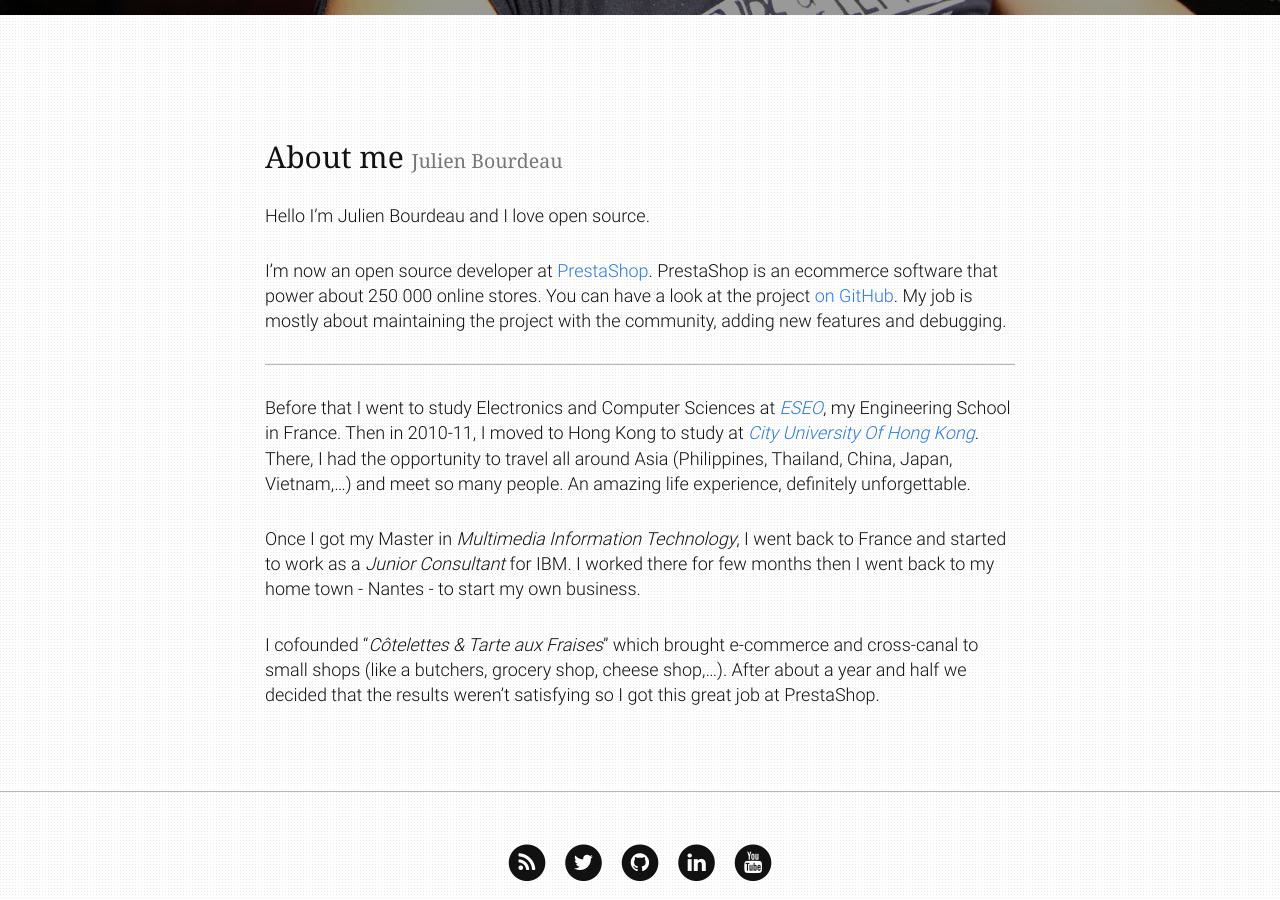
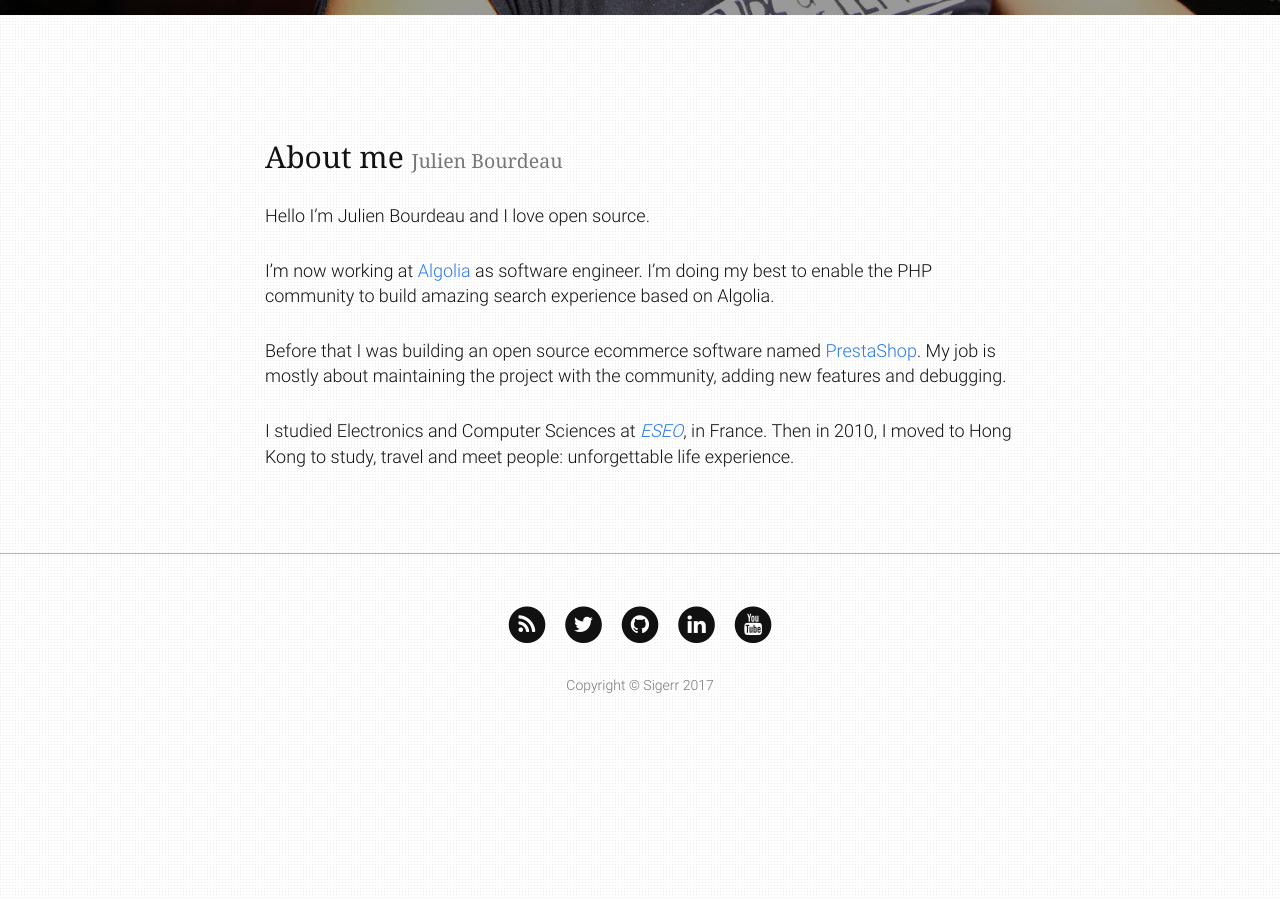
Before and after one commit to AlexEven/julienbourdeau.github.io, a Jekyll site: the page built from about.md, in a window 1280 px wide and 900 px high, scrolled down 561 px. Built offline with Jekyll 4.4.1, drawn with Linux system fonts in a browser that asks for light colours.

Commit message:
Update about me

```diff
--- a/about.md
+++ b/about.md
@@ -11,27 +11,17 @@
 
 Hello I'm Julien Bourdeau and I love open source.
 
-I'm now an open source developer at [PrestaShop][3]. PrestaShop is an ecommerce software that power about
-250 000 online stores. You can have a look at the project [on GitHub][4]. My job is mostly about maintaining
-the project with the community, adding new features and debugging.
+I'm now working at [Algolia][2] as software engineer. I'm doing my best to enable
+the PHP community to build amazing search experience based on Algolia.
 
----
+Before that I was building an open source ecommerce software named [PrestaShop][1].
+My job is mostly about maintaining the project with the community, adding new
+features and debugging.
 
-Before that I went to study Electronics and Computer Sciences at *[ESEO][1]*, my Engineering School in France. Then in
-2010-11, I moved to Hong Kong to study at *[City University Of Hong Kong][2]*. There, I had the
-opportunity to travel all around Asia (Philippines, Thailand, China, Japan, Vietnam,...) and meet so
-many people. An amazing life experience, definitely unforgettable.
-
-Once I got my Master in *Multimedia Information Technology*, I went back to France and started to work
-as a *Junior Consultant* for IBM. I worked there for few months then I went back to my home
-town - Nantes - to start my own business.
-
-I cofounded "*Côtelettes &amp; Tarte aux Fraises*" which brought e-commerce and cross-canal to small
-shops (like a butchers, grocery shop, cheese shop,...). After about a year and half we decided that the
-results weren't satisfying so I got this great job at PrestaShop.
+I studied Electronics and Computer Sciences at *[ESEO][1]*, in France. Then in
+2010, I moved to Hong Kong to study, travel and meet people: unforgettable
+life experience.
 
 
-[1]: http://www.eseo.fr/international/international-relations/
-[2]: http://www.cityu.edu.hk/
-[3]: http://www.prestashop.com
-[4]: https://github.com/PrestaShop/PrestaShop
+[1]: http://www.prestashop.com
+[2]: https://stories.algolia.com/how-algolia-built-a-culture-first-company-around-ownership-eee6623b1b6
```
